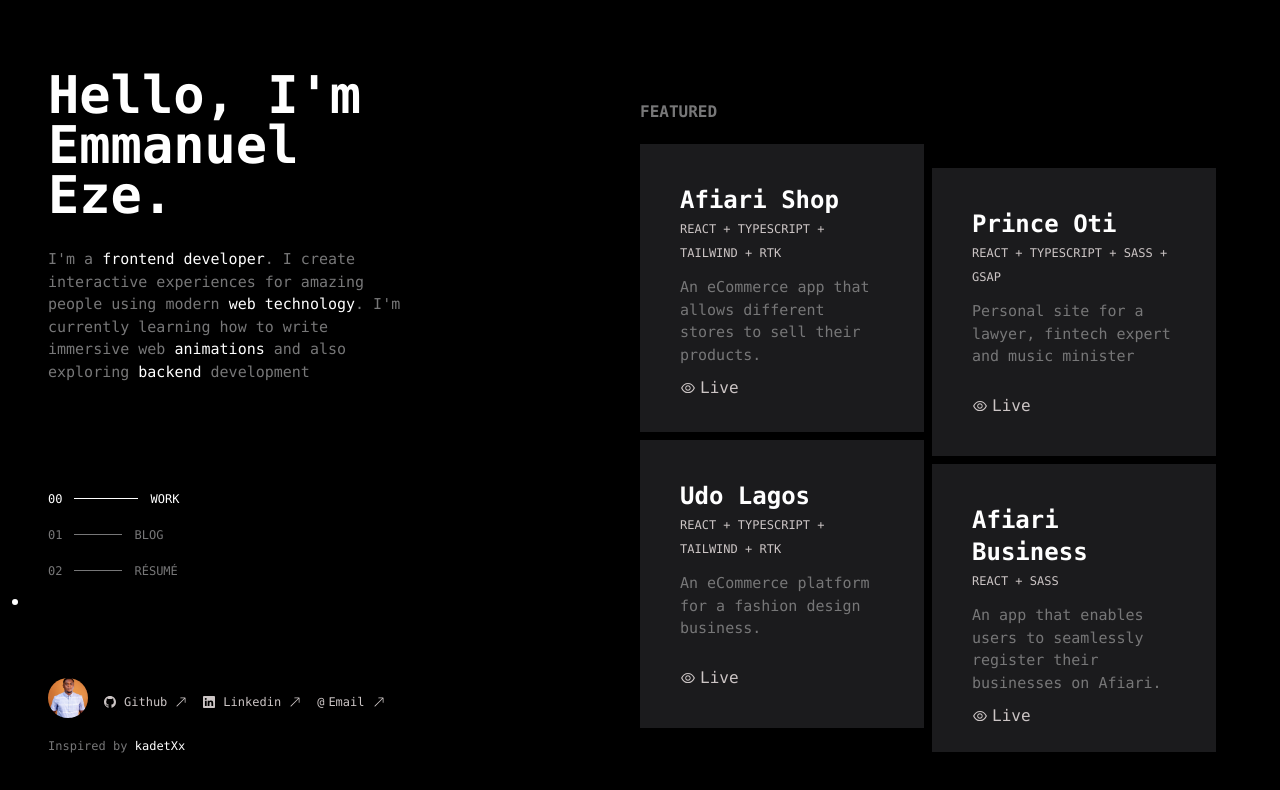
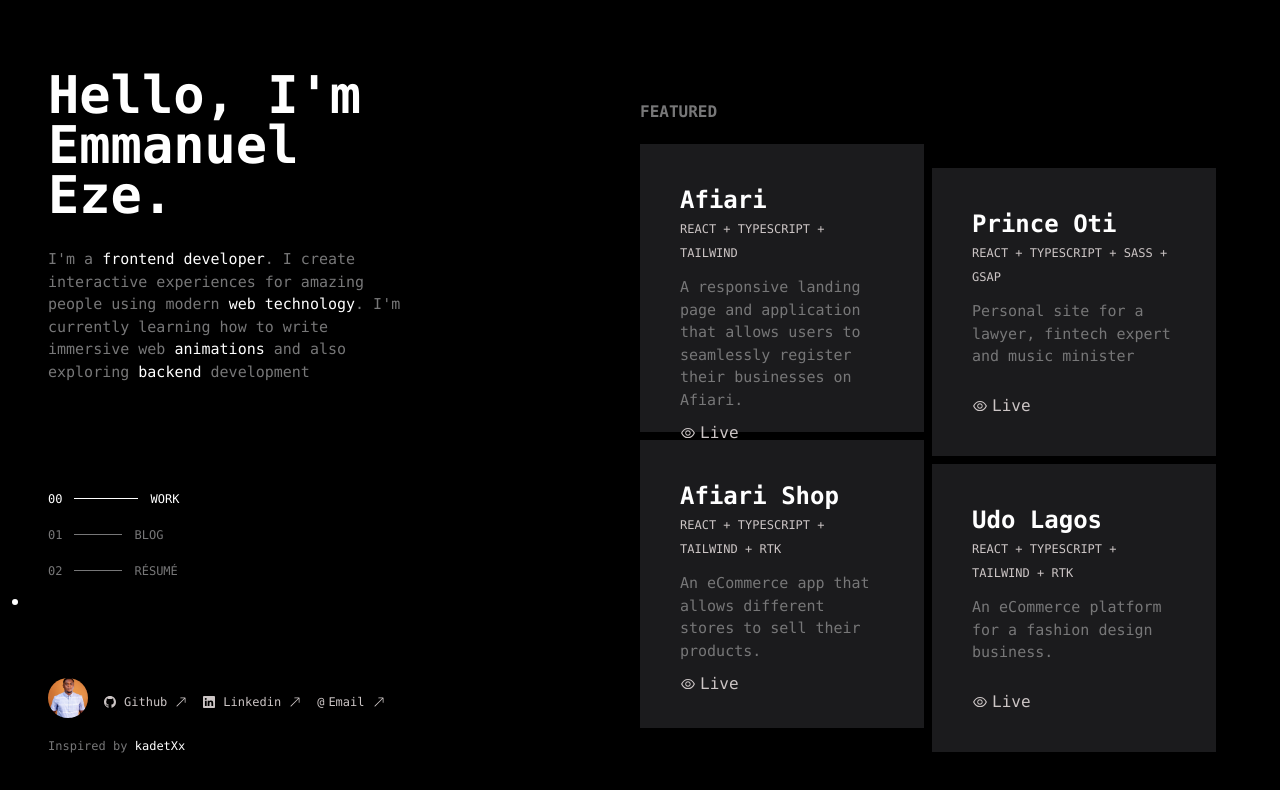
Before and after one commit to emma-junior/portfolio, a Next.js app: page / in a window 1280 px wide. Shown: the top 790 px of the page. Built offline with nearby package versions, Linux system fonts and the light colour scheme.

Commit message:
updated projects

```diff
--- a/components/MobileSocials.js
+++ b/components/MobileSocials.js
@@ -1,4 +1,3 @@
-import React from "react";
 import { links } from "../data/main";
 
 const MobileSocials = () => {
--- a/components/Socials.js
+++ b/components/Socials.js
@@ -1,4 +1,3 @@
-import React from "react";
 import Image from "next/image";
 import me from "../assets/photo.jpg";
 import { BsGithub, BsArrowUpRight, BsLinkedin } from "react-icons/bs";
@@ -26,7 +25,7 @@ const Socials = () => {
           <BsArrowUpRight className="ml-2" />
         </a>
         <a
-          href="https://www.linkedin.com/in/eze-emmanuel-355897237"
+          href="https://www.linkedin.com/in/eze-emmanuel-chibuike"
           target="_blank"
           rel="noreferrer"
           className="text-[#ccc5c5] flex h-12 items-center text-xs 2xl:text-lg hover:text-white"
--- a/data/main.js
+++ b/data/main.js
@@ -4,10 +4,10 @@ import { FaAt } from "react-icons/fa";
 export const main = [
   {
     id: 1,
-    title: "Afiari Shop",
-    technologies: ["REACT", "TYPESCRIPT", "TAILWIND", "RTK"],
-    desc: "An eCommerce app that allows different stores to sell their products.",
-    live: "https://shop.afiari.com/",
+    title: "Afiari",
+    technologies: ["REACT", "TYPESCRIPT", "TAILWIND"],
+    desc: "A responsive landing page and application that allows users to seamlessly register their businesses on Afiari.",
+    live: "https://afiari.com/",
     github: "",
   },
   {
@@ -20,18 +20,18 @@ export const main = [
   },
   {
     id: 3,
+    title: "Afiari Shop",
+    technologies: ["REACT", "TYPESCRIPT", "TAILWIND", "RTK"],
+    desc: "An eCommerce app that allows different stores to sell their products.",
+    live: "https://shop.afiari.com/",
+    github: "",
+  },
+  {
+    id: 4,
     title: "Udo Lagos",
     technologies: ["REACT", "TYPESCRIPT", "TAILWIND", "RTK"],
     desc: "An eCommerce platform for a fashion design business.",
     live: "https://udolagos.ng/",
-    github: "",
-  },
-  {
-    id: 4,
-    title: "Afiari Business",
-    technologies: ["REACT", "SASS"],
-    desc: "An app that enables users to seamlessly register their businesses on Afiari.",
-    live: "https://business.afiari.com/",
     github: "",
   },
 ];
@@ -132,7 +132,7 @@ export const links = [
     icon: <BsGithub />,
   },
   {
-    url: "https://www.linkedin.com/in/eze-emmanuel-355897237",
+    url: "https://www.linkedin.com/in/eze-emmanuel-chibuike",
     icon: <BsLinkedin />,
   },
   {
```
